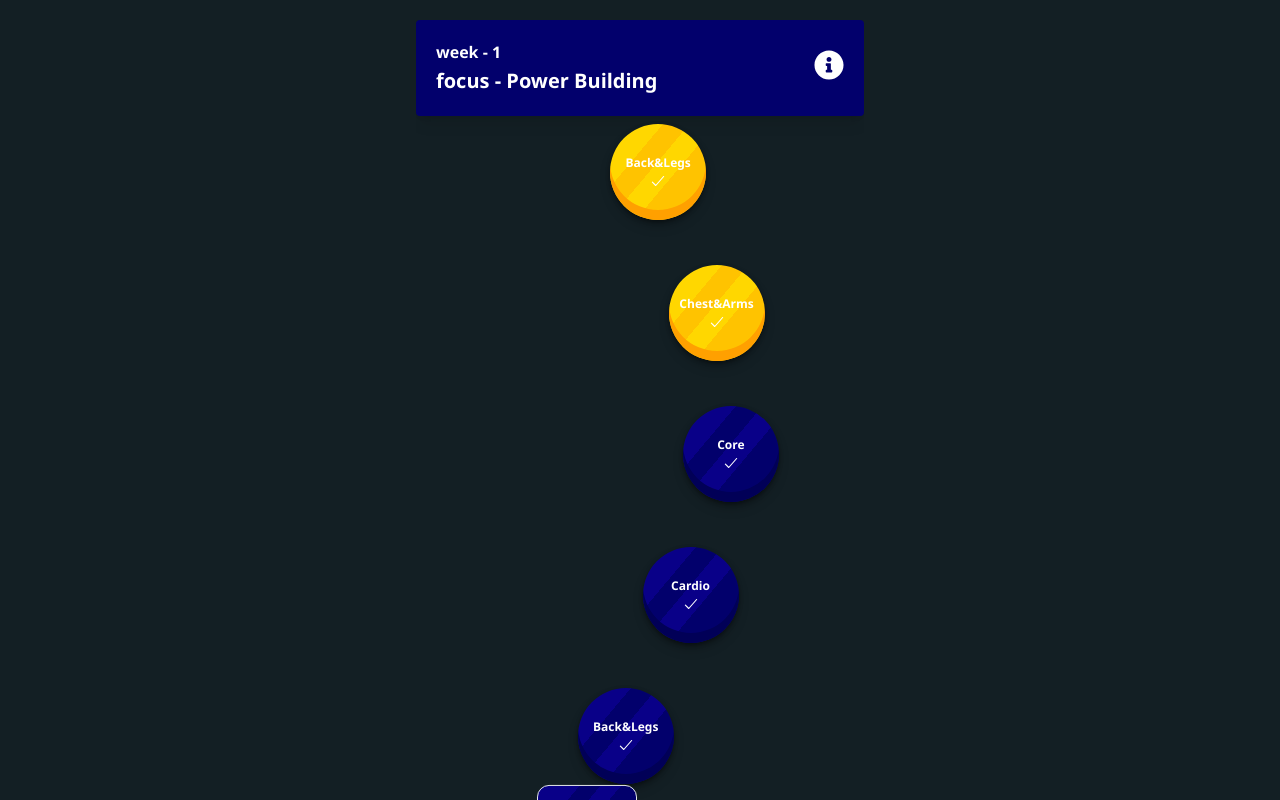
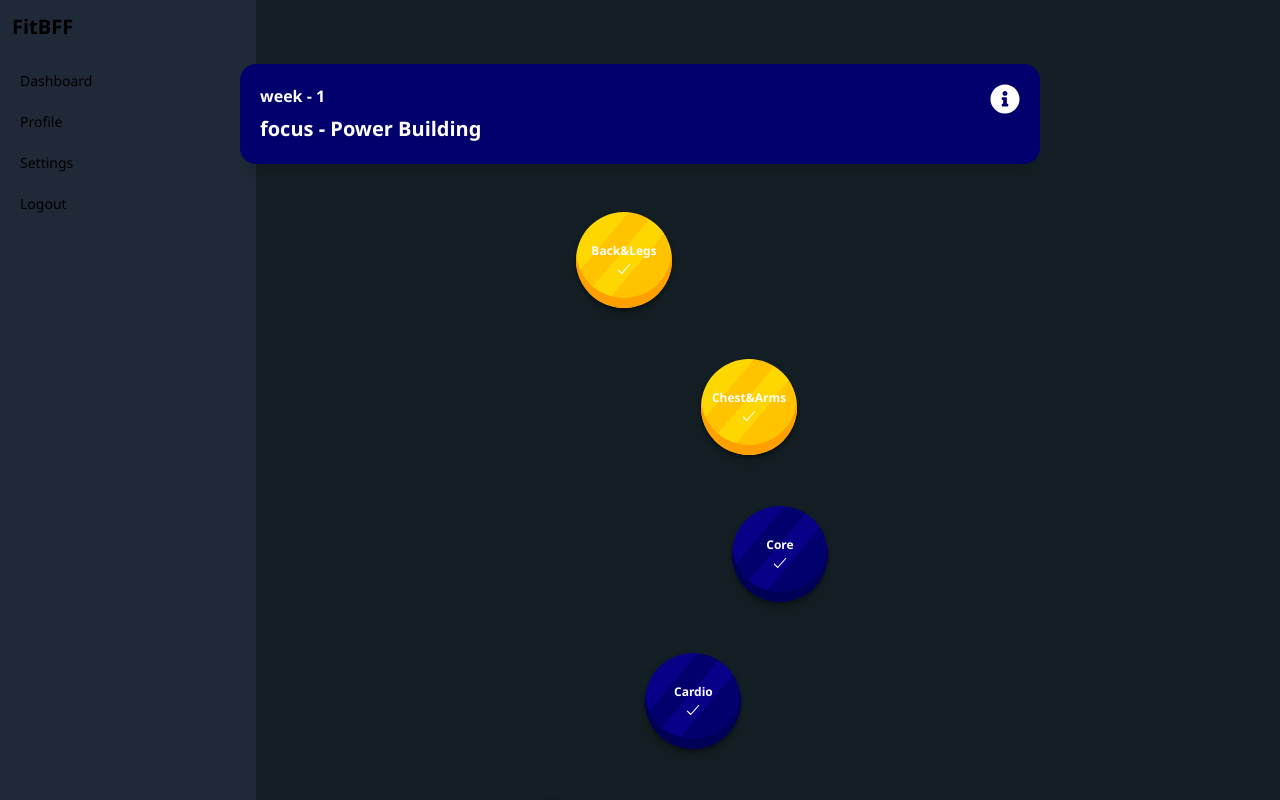
Before and after one commit to YuvalShvartsman/FitBFF-client, a React (Vite) app: page / in a window 1280 px wide. Shown: the top 800 px of the page. Built offline with nearby package versions, Linux system fonts and the light colour scheme; what tailwindcss-motion would draw is missing.

Commit message:
Added a super simple sidebar component and made some css fixes

```diff
--- a/src/components/Homepage/Homepage.tsx
+++ b/src/components/Homepage/Homepage.tsx
@@ -1,9 +1,13 @@
 import HomepageStepper from "./HomepageStepper/HomepageStepper";
+import Sidebar from "./Sidebar/Sidebar";
 
 function Homepage() {
   return (
-    <div className="flex justify-center items-center w-full h-full bg-dark ">
-      <HomepageStepper />
+    <div className="flex bg-dark h-full">
+      <Sidebar />
+      <div className="flex w-full justify-center ">
+        <HomepageStepper />
+      </div>
     </div>
   );
 }
--- a/src/components/Homepage/HomepageStepper/HomepageStepper.tsx
+++ b/src/components/Homepage/HomepageStepper/HomepageStepper.tsx
@@ -1,21 +1,22 @@
+import React from "react";
+
 import { steps } from "../../../dummyData";
 
 import Step from "./Step/Step";
 import WeekHeader from "./WeekHeader";
 
 import { findCurrentSession } from "../../../helperFuncs/findCurrentSession";
-import React from "react";
 
 function HomepageStepper() {
   const currentSessionId = findCurrentSession(steps);
 
   return (
-    <div className="flex flex-col items-center min-w-[35%] h-fit bg-dark overflow-y-auto overflow-x-hidden mt-5">
+    <div className="self-center flex flex-col items-center w-[800px] overflow-y-auto">
       {steps.map((week, weekIndex) => (
         <React.Fragment key={`week-${weekIndex}`}>
           <WeekHeader week={week} />
 
-          <div className="relative min-h-[120vh] w-10/12 bg-none mt-2 p-8">
+          <div className="relative h-[1000px] w-full mt-12 mb-12">
             {week.sessions.map((session, sessionIndex) => (
               <Step
                 session={session}
--- a/src/components/Homepage/HomepageStepper/WeekHeader.tsx
+++ b/src/components/Homepage/HomepageStepper/WeekHeader.tsx
@@ -1,6 +1,4 @@
 import { FaInfoCircle } from "react-icons/fa";
-
-import Tooltip from "../../shared/Tooltip";
 
 import { Week } from "../../../types/Week";
 
@@ -10,19 +8,15 @@ type WeekHeaderProps = {
 
 function WeekHeader({ week }: WeekHeaderProps) {
   return (
-    <div className="relative flex items-center justify-center h-[12vh] w-full text-light bg-blue-200 shadow-lg rounded">
-      <div className="absolute inset-0 flex items-center justify-center">
+    <div className="relative h-[100px] w-[800px] text-light bg-blue-200 shadow-lg rounded-xl first:mt-16 ">
       <span className="absolute top-5 left-5 font-bold">
         {"week - " + week.weekNum}
       </span>
       <span className="absolute bottom-5 left-5 font-extrabold text-xl">
         {"focus - " + week.title}
       </span>
-        <div className="absolute right-5">
-          <Tooltip content={week.desc} position="bottom" width="30rem">
-            <FaInfoCircle className="cursor-pointer text-3xl" />
-          </Tooltip>
-        </div>
+      <div className="absolute right-5 top-5">
+        <FaInfoCircle className="cursor-pointer text-3xl " />
       </div>
     </div>
   );
--- /dev/null
+++ b/src/components/Homepage/Sidebar/Sidebar.tsx
@@ -0,0 +1,49 @@
+const Sidebar = () => {
+  return (
+    <div className="flex flex-col h-screen p-3 bg-gray-800 text-white w-64 self-start fixed">
+      <div className="space-y-3">
+        <div className="flex items-center">
+          <h2 className="text-xl font-bold">FitBFF</h2>
+        </div>
+        <div className="flex-1">
+          <ul className="pt-2 pb-4 space-y-1 text-sm">
+            <li className="rounded-sm">
+              <a
+                href="#"
+                className="flex items-center p-2 space-x-3 rounded-md hover:bg-gray-700"
+              >
+                <span>Dashboard</span>
+              </a>
+            </li>
+            <li className="rounded-sm">
+              <a
+                href="#"
+                className="flex items-center p-2 space-x-3 rounded-md hover:bg-gray-700"
+              >
+                <span>Profile</span>
+              </a>
+            </li>
+            <li className="rounded-sm">
+              <a
+                href="#"
+                className="flex items-center p-2 space-x-3 rounded-md hover:bg-gray-700"
+              >
+                <span>Settings</span>
+              </a>
+            </li>
+            <li className="rounded-sm">
+              <a
+                href="#"
+                className="flex items-center p-2 space-x-3 rounded-md hover:bg-gray-700"
+              >
+                <span>Logout</span>
+              </a>
+            </li>
+          </ul>
+        </div>
+      </div>
+    </div>
+  );
+};
+
+export default Sidebar;
```
Lines whose indentation alone changed are shown as unchanged.
